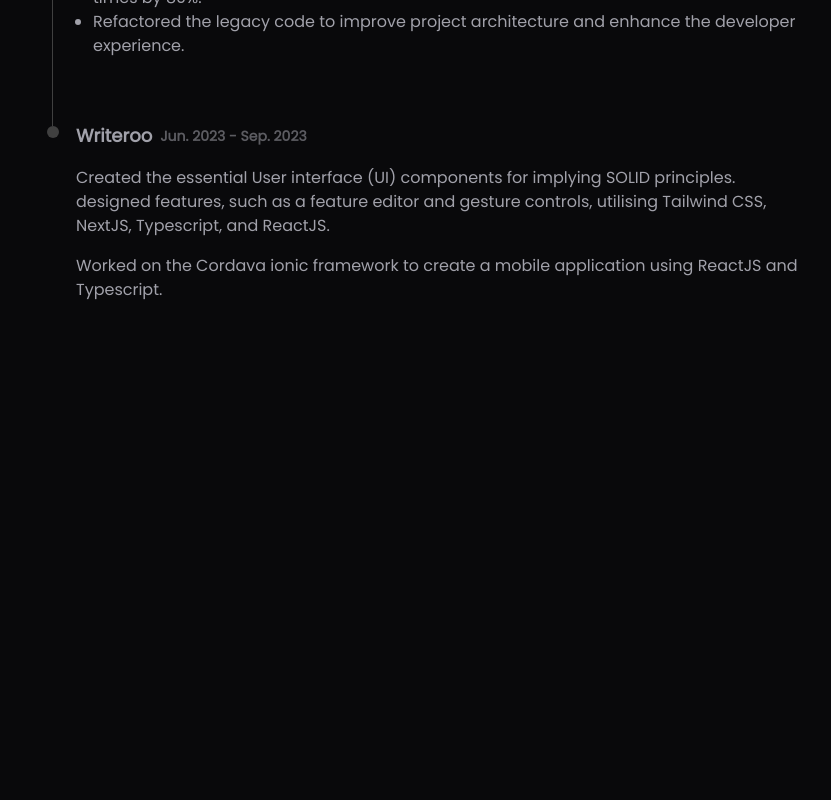
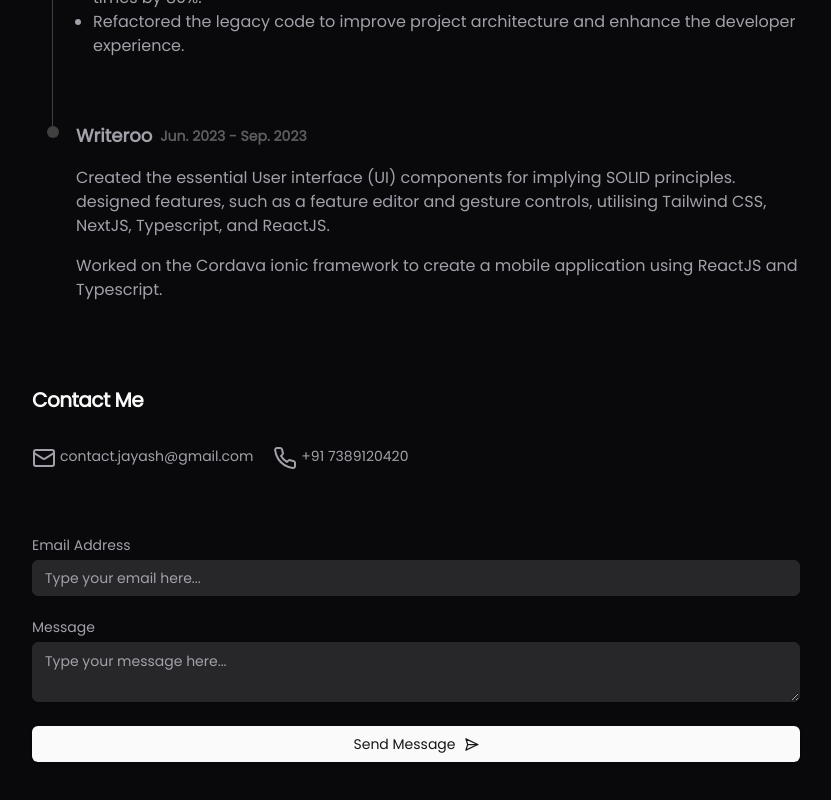
Before and after one commit to JayashTripathy/personal-portfolio, a Next.js app: page / in a window 1280 px wide. Shown: the part 832-1632 px from the top of the page, without its empty margins (224-1055 px from the left). Before the commit the page ends 1202 px from the top, so only its background shows below. Built offline with nearby package versions, Linux system fonts and the light colour scheme.

Commit message:
added contact me form

```diff
--- a/app/page.tsx
+++ b/app/page.tsx
@@ -1,4 +1,4 @@
-import HomeSection from "@/components/sections/HomeSection";
+import HomeSection from "@/components/sections/home";
 import { SparklesCore } from "@/components/ui/Sparkles";
 
 import React from "react";
--- /dev/null
+++ b/components/sections/contact-form.tsx
@@ -0,0 +1,95 @@
+"use client";
+import { useForm, ValidationError,useFormspree } from "@formspree/react";
+import React from "react";
+import SectionTitle from "../ui/sectionTitle";
+import { Mail, Phone, Send, SendHorizonal } from "lucide-react";
+import Link from "next/link";
+import { personalInfo } from "@/constants/personal-info";
+import { Label } from "../ui/label";
+import { Input } from "../ui/input";
+import { Textarea } from "../ui/textarea";
+import { cn } from "@/lib/utils";
+import { Button } from "../ui/button";
+
+type Props = {};
+
+function ContactForm({}: Props) {
+  const [state, handleSubmit] = useForm("movawnak");
+  if (state.succeeded) {
+    return <p>Thanks for joining!</p>;
+  }
+
+
+
+  const info = [
+    {
+      icon: <Mail />,
+      link: `mailto:${personalInfo.email}`,
+      label: personalInfo.email,
+    },
+    {
+      icon: <Phone />,
+      link: `tel:${personalInfo.phone}`,
+      label: personalInfo.phone,
+    },
+  ];
+  const LabelInputContainer = ({
+    children,
+    className,
+  }: {
+    children: React.ReactNode;
+    className?: string;
+  }) => {
+    return (
+      <div className={cn("flex flex-col space-y-2 w-full", className)}>
+        {children}
+      </div>
+    );
+  };
+  console.log(state, "DCUHAISHD");
+
+  return (
+    <form
+      onSubmit={handleSubmit}
+      className="flex flex-col text-muted-foreground text-sm gap-6"
+    >
+      <div className=" rounded-2xl  flex gap-5 items-center">
+        {info.map((item, i) => (
+          <div key={item.label} className="flex gap-1">
+            {item.icon} <Link href={item.link}>{item.label}</Link>
+          </div>
+        ))}
+      </div>
+      <br/>
+      <LabelInputContainer>
+        <Label htmlFor="email">Email Address</Label>
+        <Input
+          id="email"
+          type="email"
+          name="email"
+          className="bg-muted text-foreground"
+          placeholder="Type your email here..."
+          required
+        />
+      <ValidationError prefix="Email" field="email" errors={state.errors} className="text-yellow-400" />
+      </LabelInputContainer>
+      <LabelInputContainer>
+        <Label htmlFor="email">Message</Label>
+
+        <Textarea
+          id="message"
+          name="message"
+          className="bg-muted text-foreground"
+          placeholder="Type your message here..."
+          required
+        />
+      <ValidationError prefix="Message" field="message" errors={state.errors} className="text-yellow-400"/>
+      </LabelInputContainer>
+      <Button type="submit" disabled={state.submitting} className="flex gap-2 justify-center items-center">
+        Send Message <SendHorizonal size={15} />
+      </Button>
+    </form>
+  );
+}
+
+export default ContactForm;
--- a/components/sections/HomeSection.tsx
+++ b/components/sections/home.tsx
@@ -28,6 +28,7 @@ import { IconWebsocket } from "../icons/iconWebSocket";
 import SectionTitle from "../ui/sectionTitle";
 import { TimelineEvent, TimelineHeader } from "../content/timeline";
 import { calculateDuration } from "../utils/calculateDuration";
+import ContactForm from "./contact-form";
 
 type Props = {};
 
@@ -252,6 +253,11 @@ function HomeSection({}: Props) {
             </TimelineEvent>
           </div>
         </AnimationContainer>
+        <AnimationContainer customClassName="space-y-8">
+          <SectionTitle title="Contact Me" />
+
+          <ContactForm />
+        </AnimationContainer>
       </div>
     </SectionContainer>
   );
--- /dev/null
+++ b/components/ui/input.tsx
@@ -0,0 +1,25 @@
+import * as React from "react"
+
+import { cn } from "@/lib/utils"
+
+export interface InputProps
+  extends React.InputHTMLAttributes<HTMLInputElement> {}
+
+const Input = React.forwardRef<HTMLInputElement, InputProps>(
+  ({ className, type, ...props }, ref) => {
+    return (
+      <input
+        type={type}
+        className={cn(
+          "flex h-9 w-full rounded-md border border-input bg-transparent px-3 py-1 text-sm shadow-sm transition-colors file:border-0 file:bg-transparent file:text-sm file:font-medium placeholder:text-muted-foreground focus-visible:outline-none focus-visible:ring-1 focus-visible:ring-ring disabled:cursor-not-allowed disabled:opacity-50",
+          className
+        )}
+        ref={ref}
+        {...props}
+      />
+    )
+  }
+)
+Input.displayName = "Input"
+
+export { Input }
--- /dev/null
+++ b/components/ui/label.tsx
@@ -0,0 +1,26 @@
+"use client"
+
+import * as React from "react"
+import * as LabelPrimitive from "@radix-ui/react-label"
+import { cva, type VariantProps } from "class-variance-authority"
+
+import { cn } from "@/lib/utils"
+
+const labelVariants = cva(
+  "text-sm font-medium leading-none peer-disabled:cursor-not-allowed peer-disabled:opacity-70"
+)
+
+const Label = React.forwardRef<
+  React.ElementRef<typeof LabelPrimitive.Root>,
+  React.ComponentPropsWithoutRef<typeof LabelPrimitive.Root> &
+    VariantProps<typeof labelVariants>
+>(({ className, ...props }, ref) => (
+  <LabelPrimitive.Root
+    ref={ref}
+    className={cn(labelVariants(), className)}
+    {...props}
+  />
+))
+Label.displayName = LabelPrimitive.Root.displayName
+
+export { Label }
--- /dev/null
+++ b/components/ui/textarea.tsx
@@ -0,0 +1,24 @@
+import * as React from "react"
+
+import { cn } from "@/lib/utils"
+
+export interface TextareaProps
+  extends React.TextareaHTMLAttributes<HTMLTextAreaElement> {}
+
+const Textarea = React.forwardRef<HTMLTextAreaElement, TextareaProps>(
+  ({ className, ...props }, ref) => {
+    return (
+      <textarea
+        className={cn(
+          "flex min-h-[60px] w-full rounded-md border border-input bg-transparent px-3 py-2 text-sm shadow-sm placeholder:text-muted-foreground focus-visible:outline-none focus-visible:ring-1 focus-visible:ring-ring disabled:cursor-not-allowed disabled:opacity-50",
+          className
+        )}
+        ref={ref}
+        {...props}
+      />
+    )
+  }
+)
+Textarea.displayName = "Textarea"
+
+export { Textarea }
--- /dev/null
+++ b/constants/personal-info.ts
@@ -0,0 +1,4 @@
+export const personalInfo = {
+    email: "contact.jayash@gmail.com",
+    phone: "+91 7389120420"
+}
--- a/package.json
+++ b/package.json
@@ -9,7 +9,9 @@
     "lint": "next lint"
   },
   "dependencies": {
+    "@formspree/react": "^2.5.1",
     "@radix-ui/react-icons": "^1.3.0",
+    "@radix-ui/react-label": "^2.1.0",
     "@radix-ui/react-slot": "^1.0.2",
     "@radix-ui/react-tooltip": "^1.0.7",
     "@tsparticles/engine": "^3.2.1",
```
Also changed, not shown: 1 other file (tests, documents, lock files or other folders).
